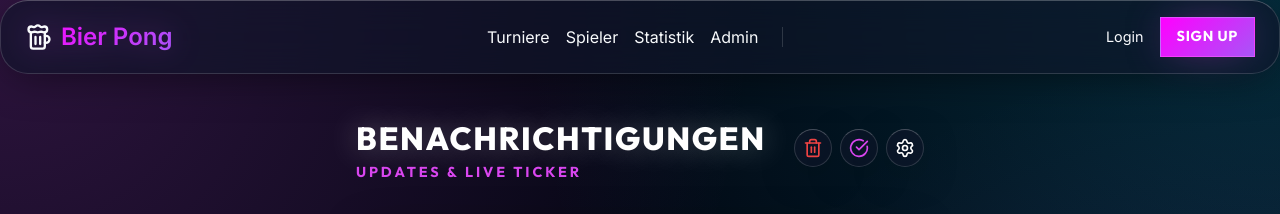
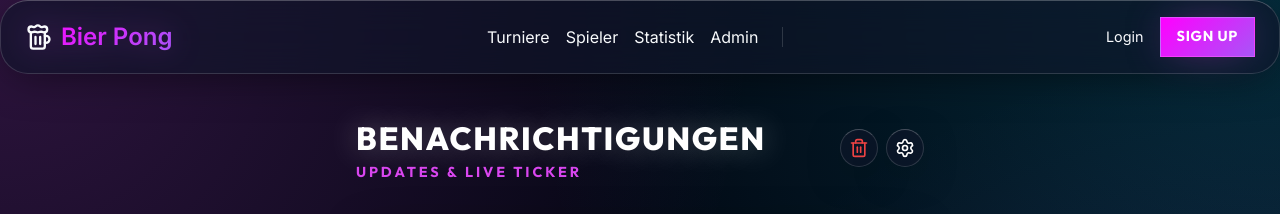
Before and after one commit to Zidans-Haare/beer-pong, a Next.js app: page /notifications in a window 1280 px wide. Shown: the top 214 px of the page. Built offline with nearby package versions, Linux system fonts and the light colour scheme; no server answers.

Commit message:
ui: remove unused mark-all-read button from notifications page

```diff
--- a/src/app/notifications/page.tsx
+++ b/src/app/notifications/page.tsx
@@ -129,14 +129,7 @@ export default function NotificationsPage() {
                     >
                         <Trash2 size={20} />
                     </button>
-                    <button
-                        onClick={handleMarkAllRead}
-                        className="glass-panel"
-                        style={{ padding: '8px', display: 'flex', alignItems: 'center', justifyContent: 'center', color: 'var(--color-primary)' }}
-                        title="Alle gelesen"
-                    >
-                        <CheckCircle size={20} />
-                    </button>
+
                     <button
                         onClick={() => setShowSettings(true)}
                         className="glass-panel"
```
